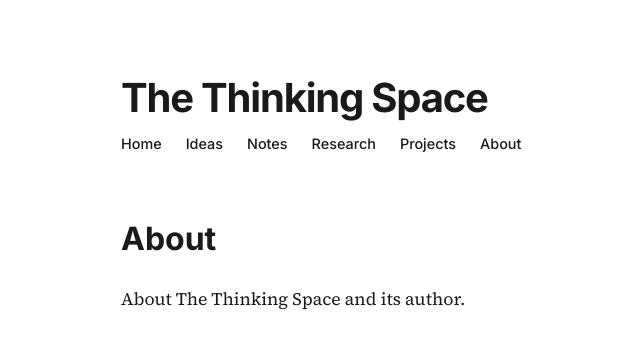
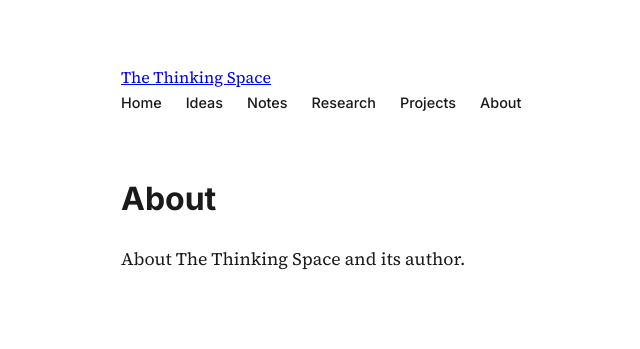
Before and after one commit to NHHimmel/NHH.github.io, a Jekyll site: the page built from about.html, in a window 1280 px wide. Shown: the top 349 px of the page, without its empty margins (69-709 px from the left). Built offline with Jekyll 4.4.1, drawn with Linux system fonts in a browser that asks for light colours.

Commit message:
Refactor about.html to use layout and title
Updated the about.html file to use a layout and title for the Ideas section.

```diff
--- a/about.html
+++ b/about.html
@@ -1,32 +1,11 @@
-<!DOCTYPE html>
-<html lang="en">
-<head>
-    <meta charset="UTF-8">
-    <meta name="viewport" content="width=device-width, initial-scale=1.0">
+---
+layout: default
+title: Ideas
+nav: ideas
+---
 
-    <title>About — The Thinking Space</title>
-    <link rel="preconnect" href="https://fonts.googleapis.com">
-    <link rel="preconnect" href="https://fonts.gstatic.com" crossorigin>
 
-    <link href="https://fonts.googleapis.com/css2?family=Inter:wght@400;500;600;700&family=JetBrains+Mono:wght@400;500&family=Source+Serif+4:opsz,wght@8..60,400;8..60,500;8..60,600;8..60,700&display=swap" rel="stylesheet">
 
-    <link rel="stylesheet" href="assets/css/style.css">
-</head>
-
-<body>
-
-    <header>
-        <h1>The Thinking Space</h1>
-
-        <nav class="site-nav" aria-label="Main navigation">
-          <a href="index.html">Home</a>
-          <a href="ideas.html">Ideas</a>
-          <a href="notes.html">Notes</a>
-          <a href="research.html">Research</a>
-          <a href="projects.html">Projects</a>
-          <a href="about.html">About</a>
-        </nav>
-    </header>
 
     <main>
         <h2>About</h2>
@@ -35,6 +14,3 @@
            About The Thinking Space and its author.
         </p>
     </main>
-
-</body>
-</html>
```
